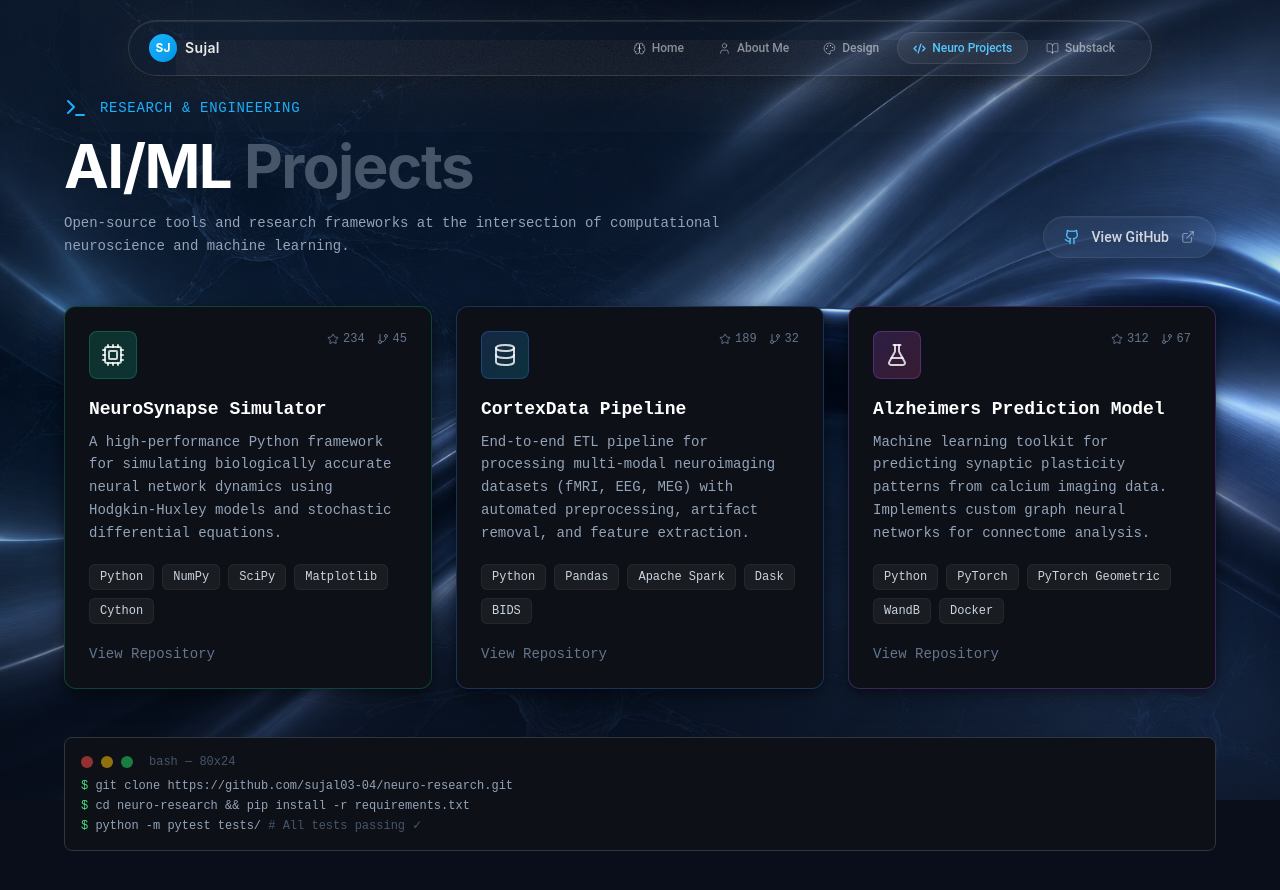
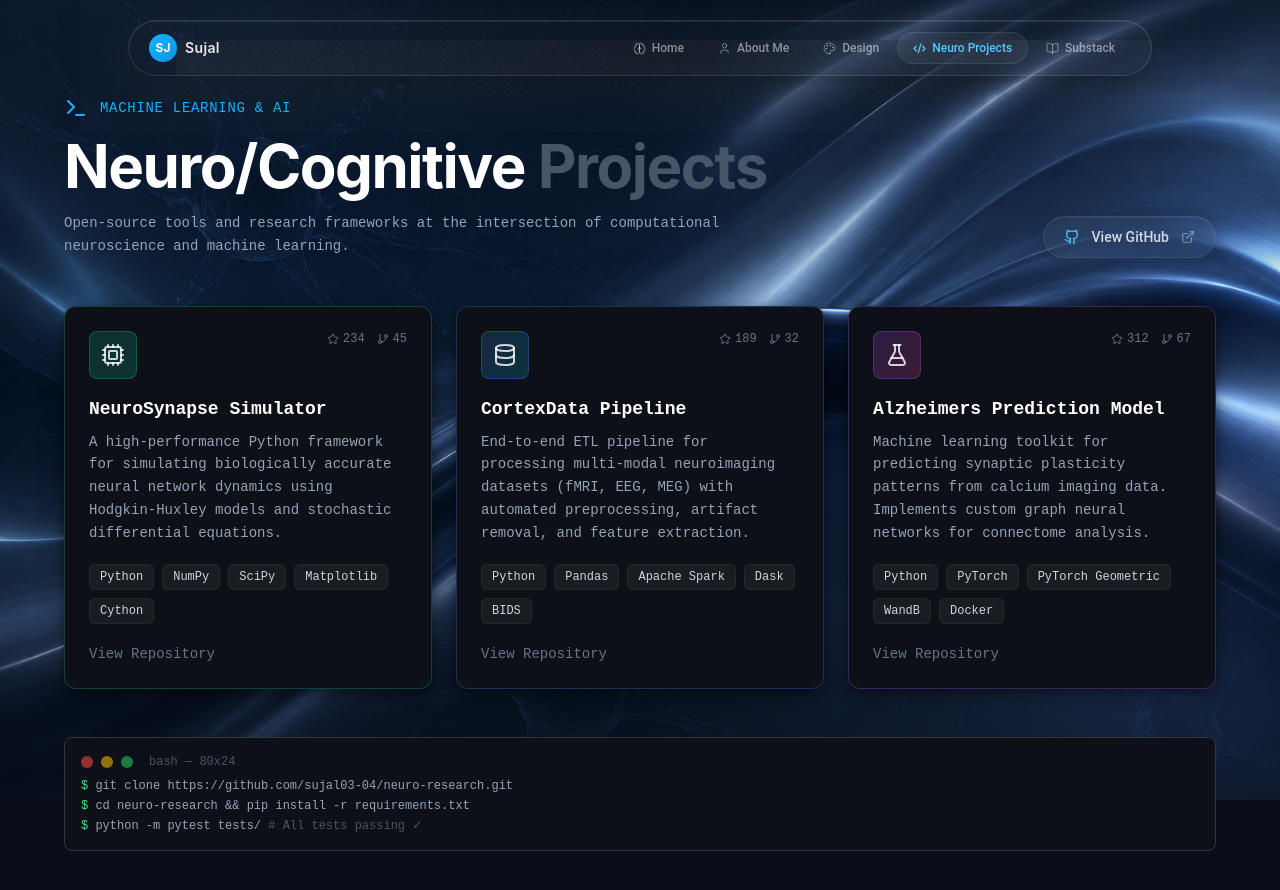
Before and after one commit to coolking26480-art/todo, a Next.js app in the folder portfolio/: page / in a window 1280 px wide. Both pictures are taken after a click on the button "Neuro Projects". Shown: the top 890 px of the page. Built offline with nearby package versions, Linux system fonts and the light colour scheme.

Commit message:
Update CodeProjects.tsx

```diff
--- a/portfolio/components/CodeProjects.tsx
+++ b/portfolio/components/CodeProjects.tsx
@@ -69,7 +69,7 @@ export default function CodeProjects() {
           <div className="flex items-center gap-3 mb-4">
             <Terminal className="w-6 h-6 text-biolum-400" />
             <span className="font-mono text-sm text-biolum-400 tracking-wider uppercase">
-              Research & Engineering
+              Machine Learning & AI
             </span>
           </div>
 
@@ -77,7 +77,7 @@ export default function CodeProjects() {
           <div className="flex flex-col sm:flex-row sm:items-end sm:justify-between gap-6">
             <div>
               <h2 className="font-display text-4xl sm:text-5xl md:text-6xl font-bold text-white tracking-tight">
-                AI/ML <span className="text-slate-600">Projects</span>
+                Neuro/Cognitive <span className="text-slate-600">Projects</span>
               </h2>
               <p className="mt-4 text-slate-400 max-w-2xl font-mono text-sm leading-relaxed">
                 Open-source tools and research frameworks at the intersection of computational neuroscience and machine learning.
```
